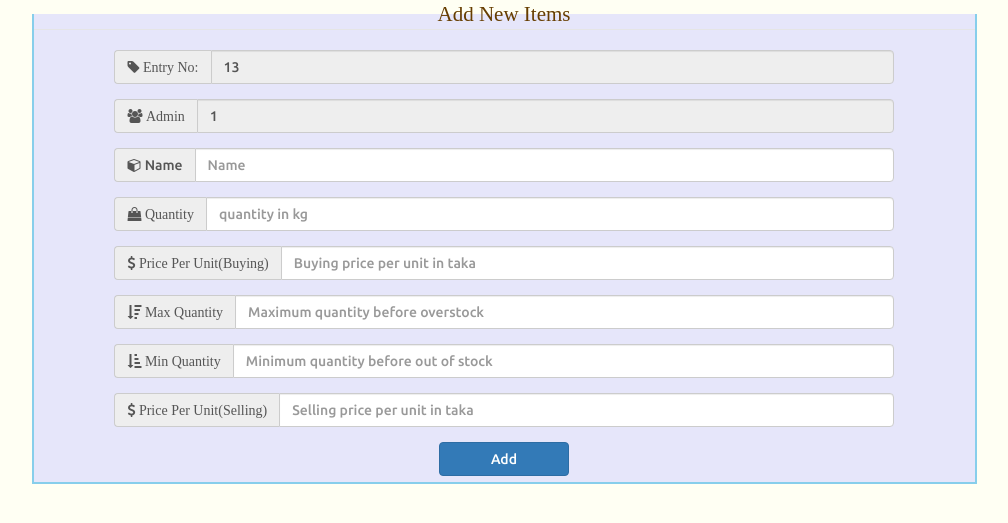
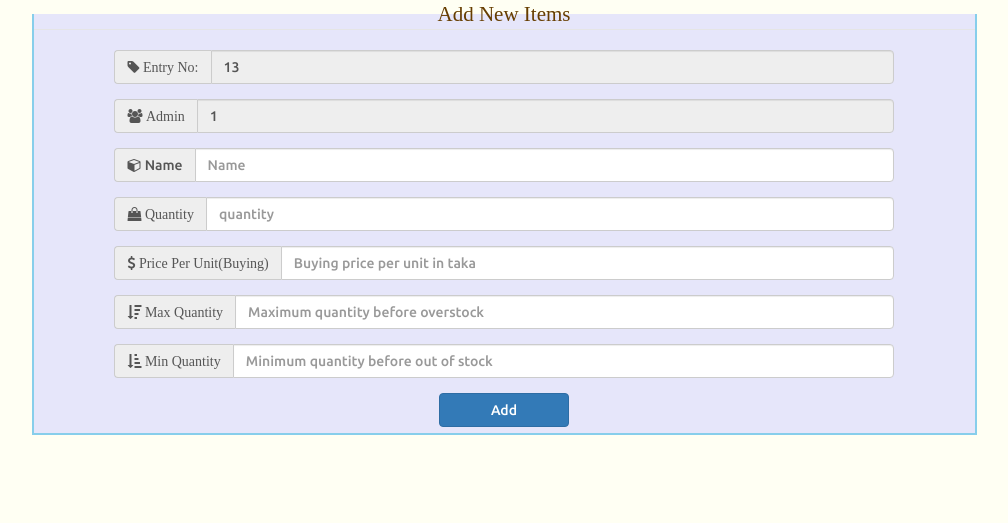
Before and after one commit to MahmudAntor/Lab_inventory, a PHP site: page /add_item.php?admin_name=1 in a window 1280 px wide. Shown: the part 133-656 px from the top of the page, without its empty margins (136-1144 px from the left). Run offline with PHP 8.4, Linux system fonts and the light colour scheme; data comes from the database, SQL or seed files in the repository; some web fonts are replaced.

Commit message:
update
Minor front end modifications

```diff
--- a/add_item.php
+++ b/add_item.php
@@ -25,7 +25,7 @@
 		//$Probable_date=$_POST['Probable_date'];
 		$Min_quant=$_POST['Min_quant'];
 		$Max_quant=$_POST['Max_quant'];
-    $selling_price=$_POST['per_unit_selling_price'];
+
 
 			$sql= "SELECT * FROM inventory WHERE entry_id='$entry_id'";
 			$stid  = mysqli_query($conn, $sql);
@@ -43,7 +43,7 @@
 
 
 				//include('include/inc_item_id.php');
-				$item_insert="INSERT INTO items VALUES ( '$item_id', '$name', '$Quantity' , '$buying_price', -1,'$selling_price', '$entry_id')";
+				$item_insert="INSERT INTO items VALUES ( '$item_id', '$name', '$Quantity' , '$buying_price', -1, 0, '$entry_id')";
 				$item_query = mysqli_query($conn, $item_insert);
         if (!$item_query) die('item_query');
 				include('include/calc_total_price.php');
@@ -91,7 +91,7 @@
 
 				//$updateq= "UPDATE items, inventory SET items.Total_price = items.Quantity * items.Per_unit_price WHERE items.entry_id = inventory.entry_id
 
-				header('Location: show_all_products.php');
+				header('Location: show_all_products.php?admin_name=<?=$admin_name?>');
 			}
 			else{
 				$error="This ID already used.";
@@ -148,7 +148,7 @@
 
                         <div class="form-group input-group">
                             <span class="input-group-addon"><i class="fa fa-shopping-bag"> Quantity</i></span>
-                            <input class="form-control" type="text" name='Quantity' placeholder="quantity in kg" required>
+                            <input class="form-control" type="text" name='Quantity' placeholder="quantity" required>
                         </div>
 
                         <div class="form-group input-group">
@@ -165,10 +165,6 @@
                             <input class="form-control" type="text" name='Min_quant' placeholder="Minimum quantity before out of stock" required>
                         </div>
 
-                         <div class="form-group input-group">
-                            <span class="input-group-addon"><i class="fa fa-usd"> Price per unit(selling)</i></span>
-                            <input class="form-control" type="text" name='per_unit_selling_price' placeholder="Selling price per unit in taka" required>
-                        </div>
 
                 <button class="btn btn-primary col-sm-offset-5 col-sm-2" type="submit"> Add </button> <br><br>
               </div>
--- a/css/all.css
+++ b/css/all.css
@@ -56,7 +56,7 @@ h1, h2, h3, h4, h5, h6{
       display: block;
       }
  .txtgreen {
-      color: #00D8FF !important;
+      color: #41b3c7 !important;
       font-family: 'Lobster' !important;
 }
 
--- a/profit_calc.php
+++ b/def_calc.php
@@ -47,13 +47,13 @@ $query = mysqli_query($conn, $sql);*/
 
 
 		<table class="table table-responsive data-table">
-			<h1 class="jumbotron txtgreen in-middle">Profit/Loss</h1>
+			<h1 class="jumbotron txtgreen in-middle">Deficiency</h1>
 			<thead>
 				<tr>
 				   <th>Item_Id</th>
 				   <th>Item_name</th>
 
-					<th>Profit/Loss</th>
+					<th>Deficiency</th>
 					<!-- <th>Per unit price(selling)</th> -->
 
 					<!-- <th>Total price</th> -->
--- a/menu.php
+++ b/menu.php
@@ -55,7 +55,7 @@ $get_string = "?admin_name=$admin_name";
 					</div>
 
 					<div class="col-sm-4"><br><br><br>
-						<a href="profit_calc.php" class="btn box"><h2 class="page-heading">Profit</h2></a>
+						<a href="def_calc.php" class="btn box"><h2 class="page-heading">Deficiency</h2></a>
 					</div>
 
 				</div><br><br>
--- a/search_by.php
+++ b/search_by.php
@@ -83,7 +83,7 @@ $query = mysqli_query($conn, $sql);*/
            <th>Per unit price(buying)</th>
           <th>Last Update Date</th>
            <!-- <th>Total buying price</th>  -->
-           <th>Per unit price(selling)</th>
+
 
         </tr>
       </thead>
@@ -101,7 +101,7 @@ $query = mysqli_query($conn, $sql);*/
          <td>'.$row['Per_unit_buying_price'].'</td>
         <td>'.date("d-m-Y", strtotime($row['Last_Update_Date'])).'</td>
 
-            <td>'.$row['per_unit_selling_price'].'</td>
+
           </tr>';
           // $total += $row['Total_price'];
           $no++;
--- a/show_all_products.php
+++ b/show_all_products.php
@@ -61,7 +61,7 @@ $query = mysqli_query($conn, $sql);*/
 					 <th>Per unit price(buying)</th>
 					<th>Last Update Date</th>
 					 <th>Total buying price</th>
-					 <th>Per unit price(selling)</th>
+
 
 				</tr>
 			</thead>
@@ -79,7 +79,7 @@ $query = mysqli_query($conn, $sql);*/
 				 <td>'.$row['Per_unit_buying_price'].'</td>
 				<td>'.date("d-m-Y", strtotime($row['Last_Update_Date'])).'</td>
 				 <td>'.$row['Total_price'].'</td>
-			      <td>'.$row['per_unit_selling_price'].'</td>
+
 					</tr>';
 					// $total += $row['Total_price'];
 					$no++;
```
